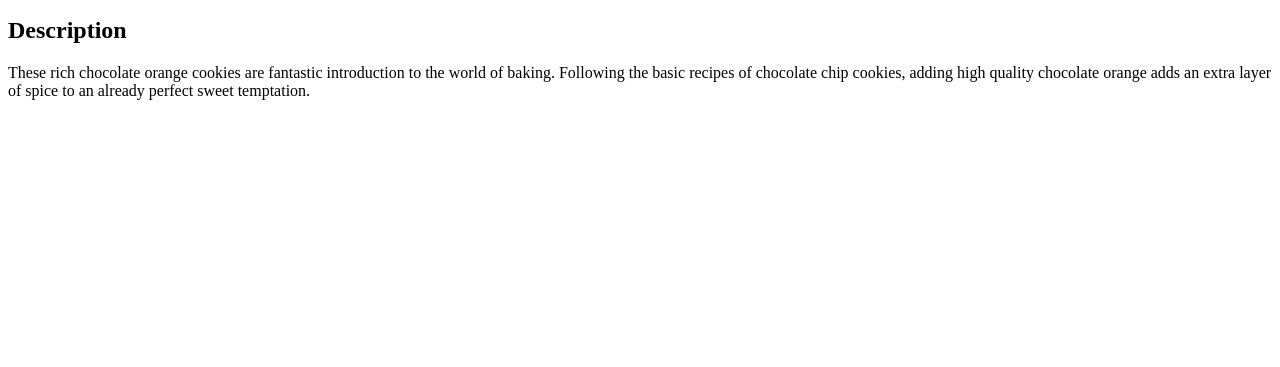
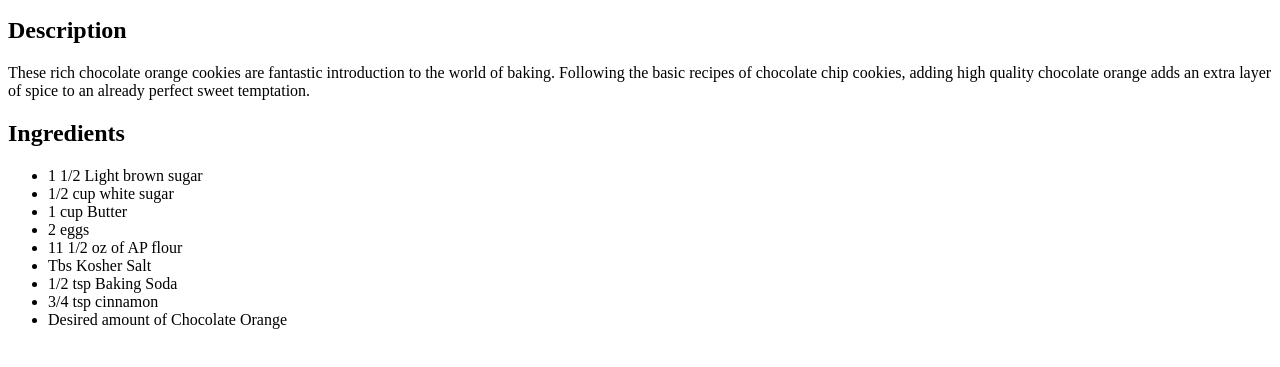
Before and after one commit to Kylemcd2000/odin-recipes, a plain HTML site: page recipes/cookies.html in a window 1280 px wide. Shown: the part 101-468 px from the top of the page. Drawn offline with Linux system fonts and the light colour scheme.

Commit message:
add ingredient list

```diff
--- a/recipes/cookies.html
+++ b/recipes/cookies.html
@@ -18,5 +18,21 @@
         perfect sweet temptation.
     </p>
 
+    <h2>Ingredients</h2>
+
+    <ul>
+
+        <li>1 1/2 Light brown sugar</li>
+        <li>1/2 cup white sugar</li>
+        <li>1 cup Butter</li>
+        <li>2 eggs</li>
+        <li>11 1/2 oz of AP flour</li>
+        <li>Tbs Kosher Salt</li>
+        <li>1/2 tsp Baking Soda</li>
+        <li>3/4 tsp cinnamon</li>
+        <li>Desired amount of Chocolate Orange</li>
+
+    </ul>
+
 </body>
 </html>
```
